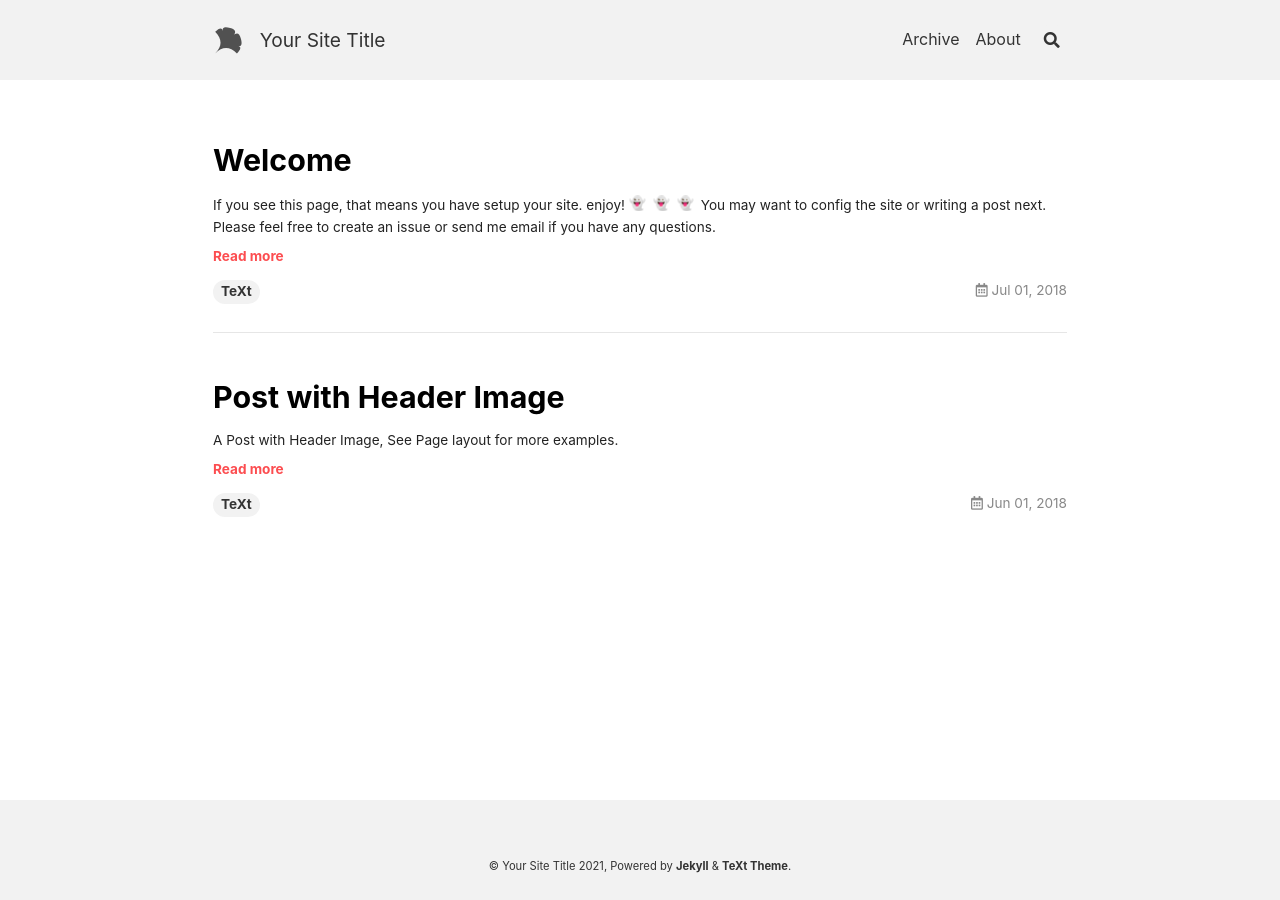
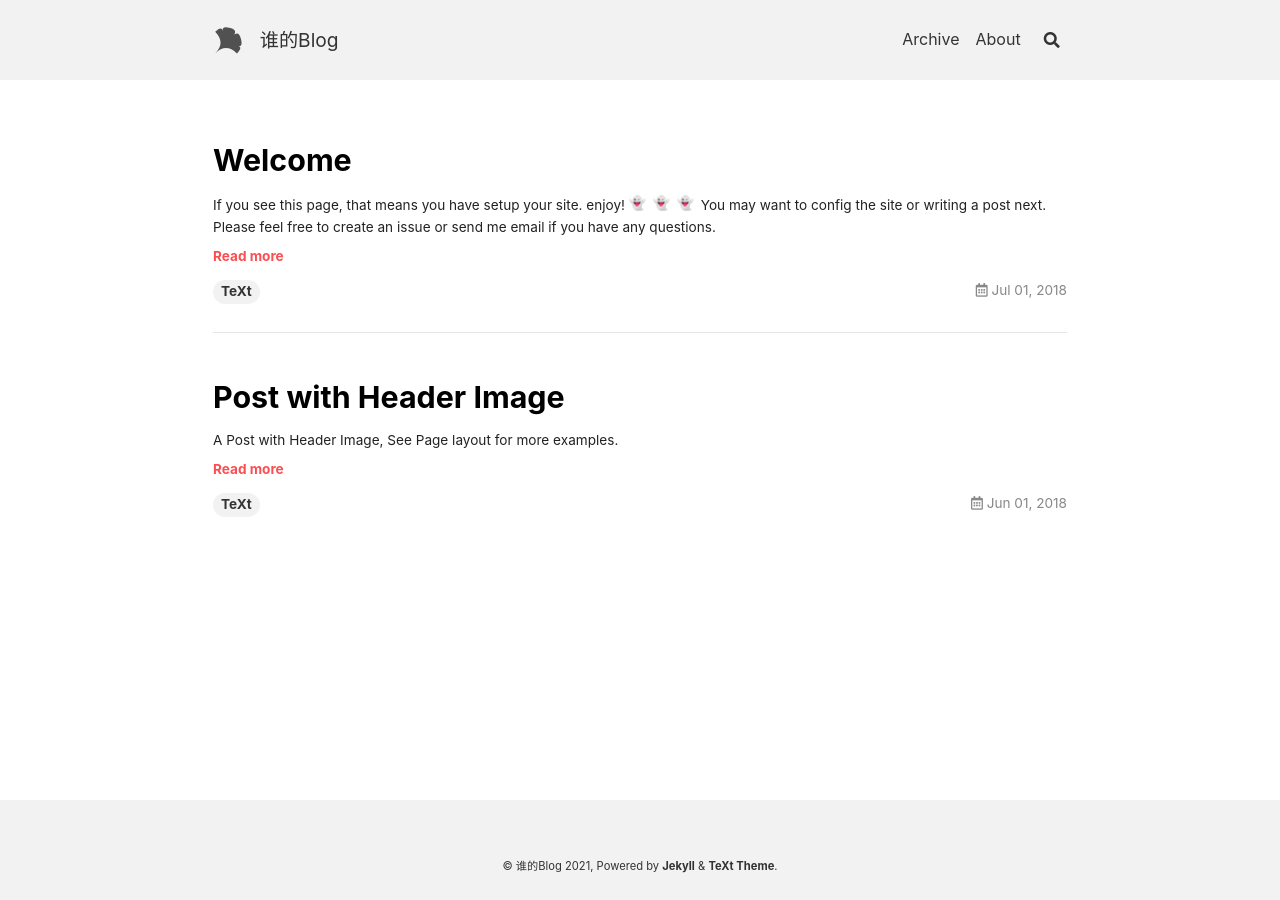
Before and after one commit to azscdvfgb/azscdvfgb.github.io, a Jekyll site: the page built from index.html, in a window 1280 px wide. Built offline with Jekyll 4.4.1, drawn with Linux system fonts in a browser that asks for light colours; nearby versions of some CDN libraries; emoji names are drawn with the system emoji font; the list of posts is cut into pages by our own code.

Commit message:
修改config文件“
0
jkjhnkj

git add _config.yml
git commit -m 修改config文件“

```diff
--- a/_config.yml
+++ b/_config.yml
@@ -20,9 +20,9 @@ text_skin: default # "default" (default), "dark", "forest", "ocean", "chocolate"
 highlight_theme: default # "default" (default), "tomorrow", "tomorrow-night", "tomorrow-night-eighties", "tomorrow-night-blue", "tomorrow-night-bright"
 url     : # the base hostname & protocol for your site e.g. https://www.someone.com
 baseurl : # does not include hostname
-title   : Your Site Title
+title   : 谁的Blog
 description: > # this means to ignore newlines until "Language & timezone"
-  Your Site Description
+  毁掉那个罪恶至极的游戏
 
 
 ## => Language and Timezone
```
